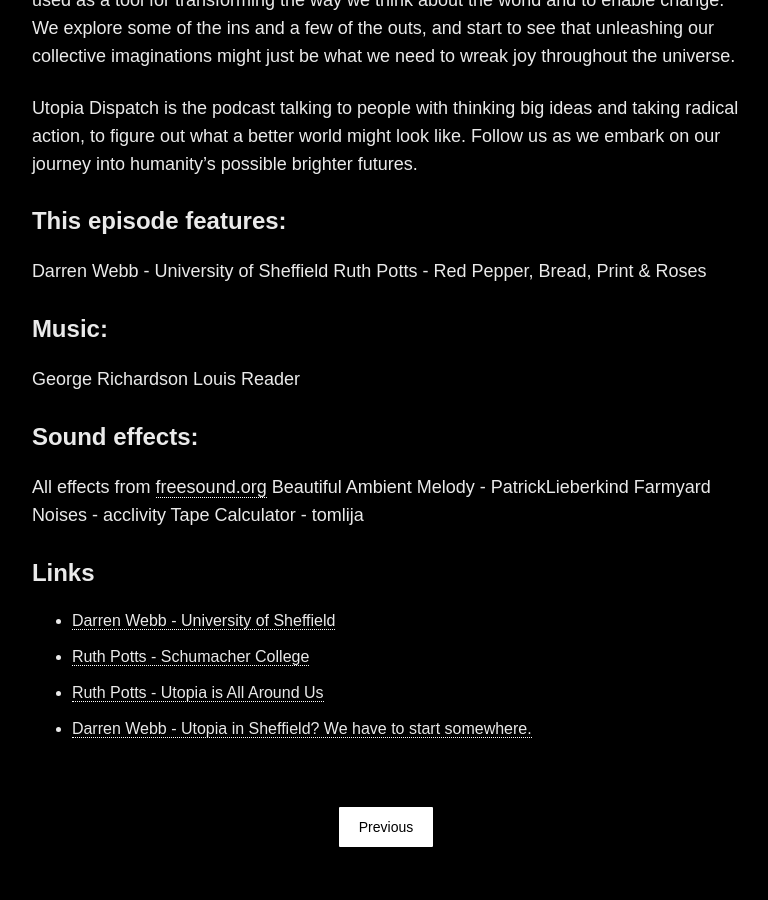
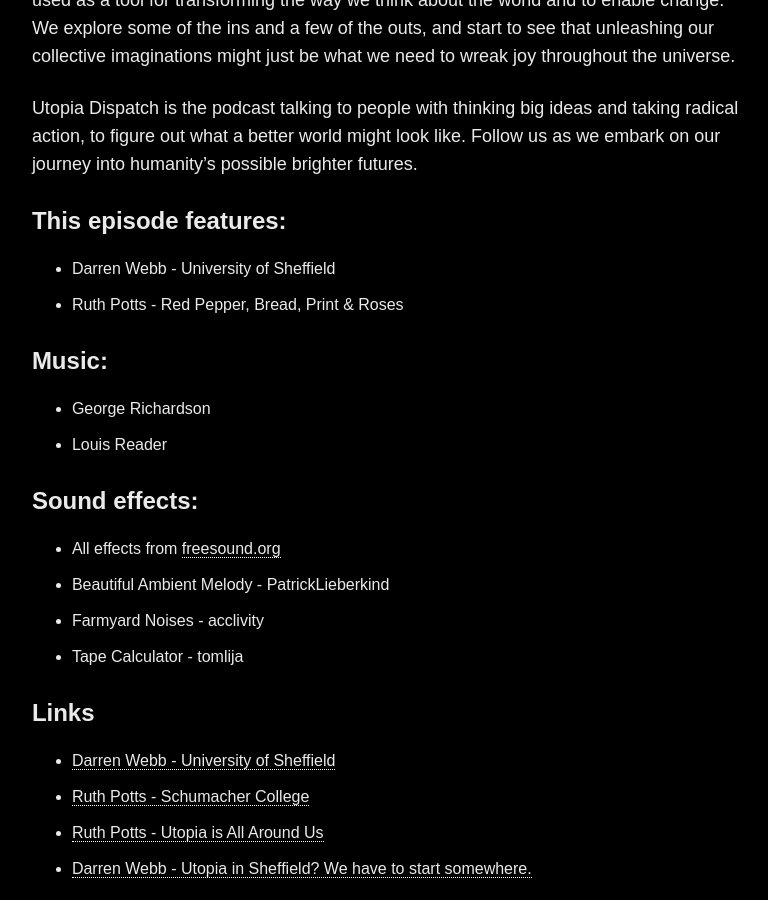
Before and after one commit to utopiadispatch/utopiadispatch.github.io, a Jekyll site: the page built from _posts/episodes/2018-10-31-s01e02-utopia-calling-perfection-is-overrated.md, in a window 1280 px wide and 900 px high, scrolled down 961 px. Shown: the whole window, without its empty margins (254-1022 px from the left). Built offline with Jekyll 4.4.1, drawn with Linux system fonts in a browser that asks for light colours; nearby versions of some CDN libraries.

Commit message:
add bullets

```diff
--- a/_posts/episodes/2018-10-31-s01e02-utopia-calling-perfection-is-overrated.md
+++ b/_posts/episodes/2018-10-31-s01e02-utopia-calling-perfection-is-overrated.md
@@ -18,18 +18,18 @@
 Utopia Dispatch is the podcast talking to people with thinking big ideas and taking radical action, to figure out what a better world might look like. Follow us as we embark on our journey into humanity's possible brighter futures.
 
 #### This episode features:
-Darren Webb - University of Sheffield
-Ruth Potts - Red Pepper, Bread, Print & Roses
+- Darren Webb - University of Sheffield
+- Ruth Potts - Red Pepper, Bread, Print & Roses
 
 #### Music:
-George Richardson
-Louis Reader
+- George Richardson
+- Louis Reader
 
 #### Sound effects:
-All effects from [freesound.org](https://freesound.org)
-Beautiful Ambient Melody - PatrickLieberkind
-Farmyard Noises - acclivity
-Tape Calculator - tomlija
+- All effects from [freesound.org](https://freesound.org)
+- Beautiful Ambient Melody - PatrickLieberkind
+- Farmyard Noises - acclivity
+- Tape Calculator - tomlija
 
 #### Links
 
```
